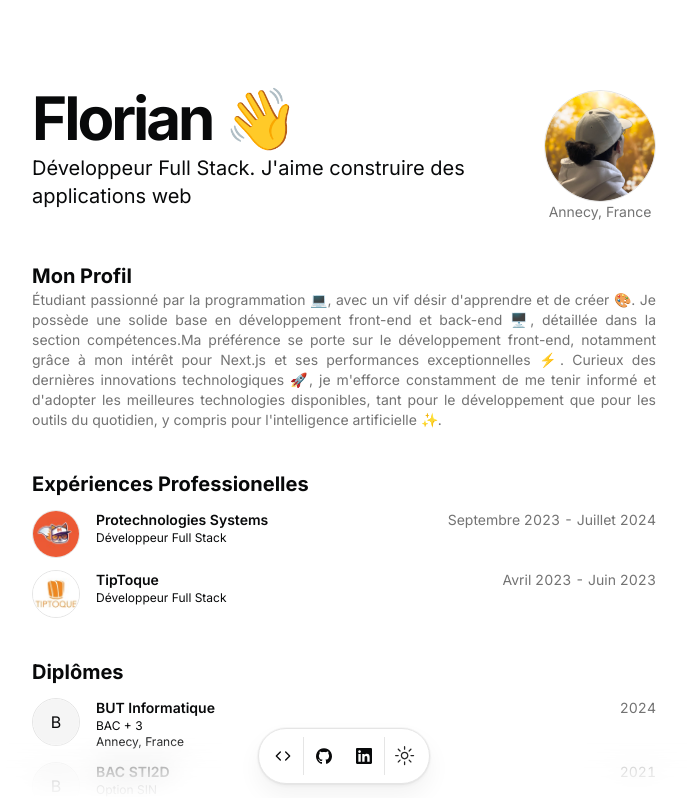
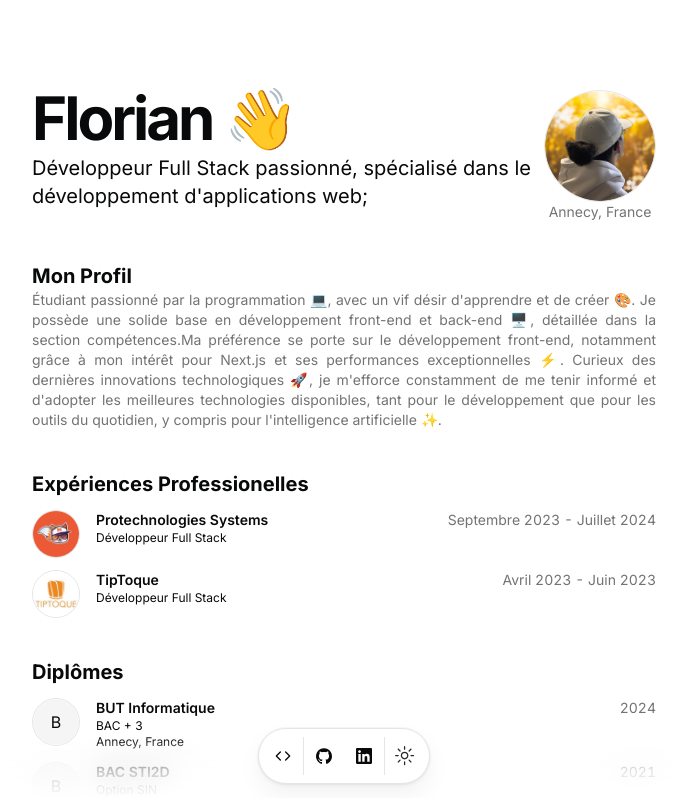
Before and after one commit to FlorianDevv/portfolioNext, a Next.js app: page / in a window 1280 px wide. Shown: the top 798 px of the page, without its empty margins (296-983 px from the left). Built offline with nearby package versions, Linux system fonts and the light colour scheme.

Commit message:
Update resume.tsx

```diff
--- a/src/data/resume.tsx
+++ b/src/data/resume.tsx
@@ -7,7 +7,7 @@ export const DATA = {
 	url: "https://dillion.io",
 	location: "Annecy, France",
 	locationLink: "https://www.google.com/maps/place/annecy",
-	description: "Développeur Full Stack. J'aime construire des applications web",
+	description: "Développeur Full Stack passionné, spécialisé dans le développement d'applications web;",
 	summary:
 		"Étudiant passionné par la programmation 💻, avec un vif désir d'apprendre et de créer 🎨. Je possède une solide base en développement front-end et back-end 🖥️, détaillée dans la section compétences.Ma préférence se porte sur le développement front-end, notamment grâce à mon intérêt pour Next.js et ses performances exceptionnelles ⚡. Curieux des dernières innovations technologiques 🚀, je m'efforce constamment de me tenir informé et d'adopter les meilleures technologies disponibles, tant pour le développement que pour les outils du quotidien, y compris pour l'intelligence artificielle ✨.",
 	avatarUrl: "/me.png",
```
